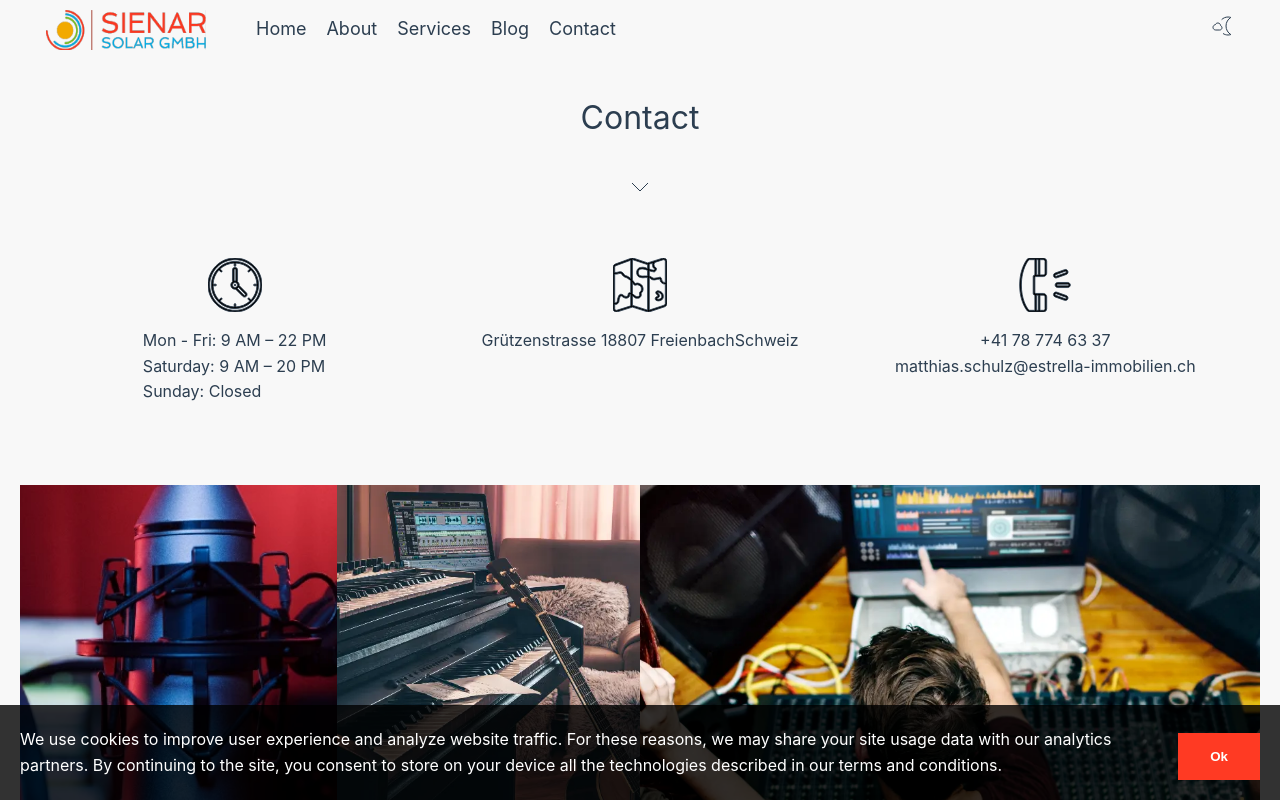
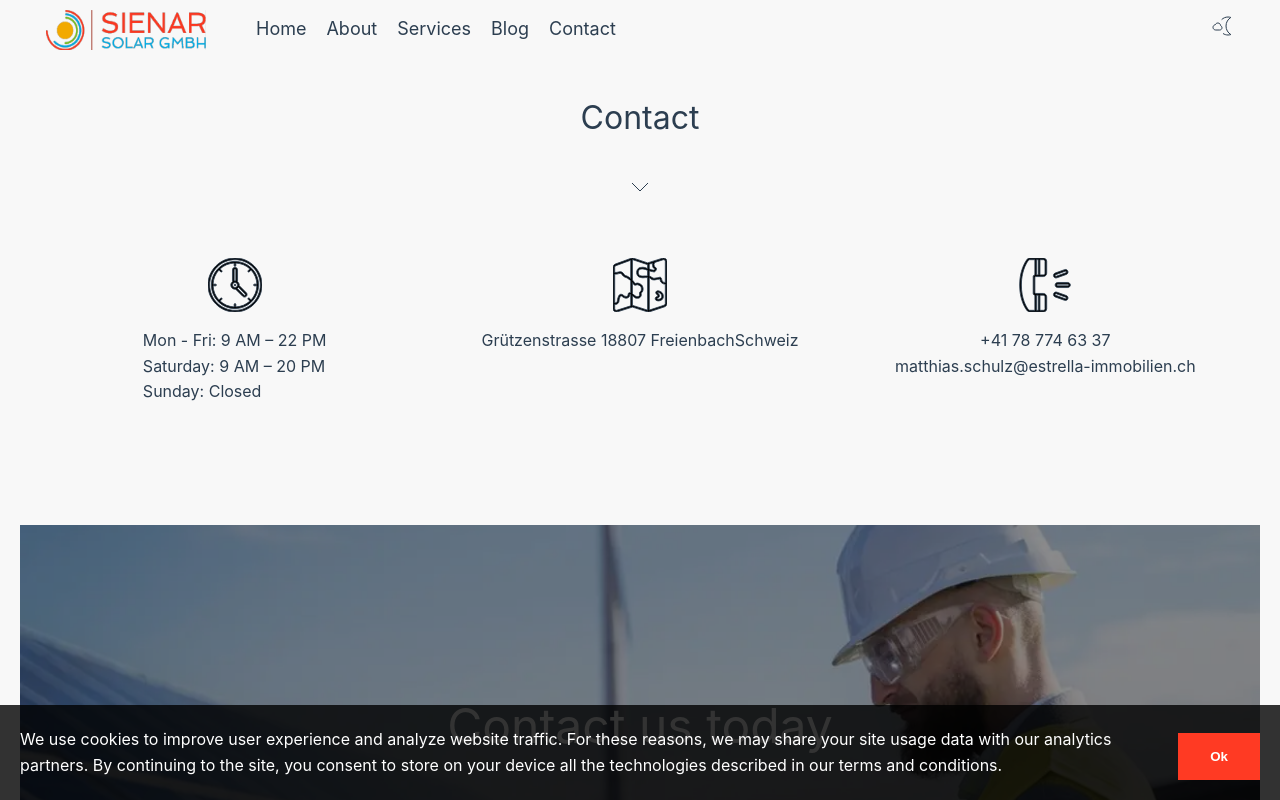
Before and after one commit to alejandroyunes/vue-solar, a Vue app: page /contact in a window 1280 px wide. Shown: the top 800 px of the page. Built offline with nearby package versions, Linux system fonts and the light colour scheme; some icons are missing.

Commit message:
finished contact solr

```diff
--- a/src/views/ContactView.vue
+++ b/src/views/ContactView.vue
@@ -1,12 +1,13 @@
 <script lang="ts" setup>
 import TitleArrow from '@/components/sections/01-row/title-arrow/TitleArrow.vue'
 import FooterMainIcons from '@/components/sections/03-row/footer-main-icons/FooterMainIcons.vue'
-import ImageGrid from '@/components/sections/03-row/images-grid/ImageGrid.vue'
+import ImageHeader from '@/components/sections/01-row/image-header/ImageHeader.vue';
 </script>
 
 <template>
   <TitleArrow :title="'Contact'" />
   <FooterMainIcons />
-  <ImageGrid />
+  <ImageHeader :imageUrl="'/images/contact/contact.webp'" :title="'Contact us today'" marginTop />
+
 
 </template>
```
Also changed, not shown: public/images/contact/contact.webp.
